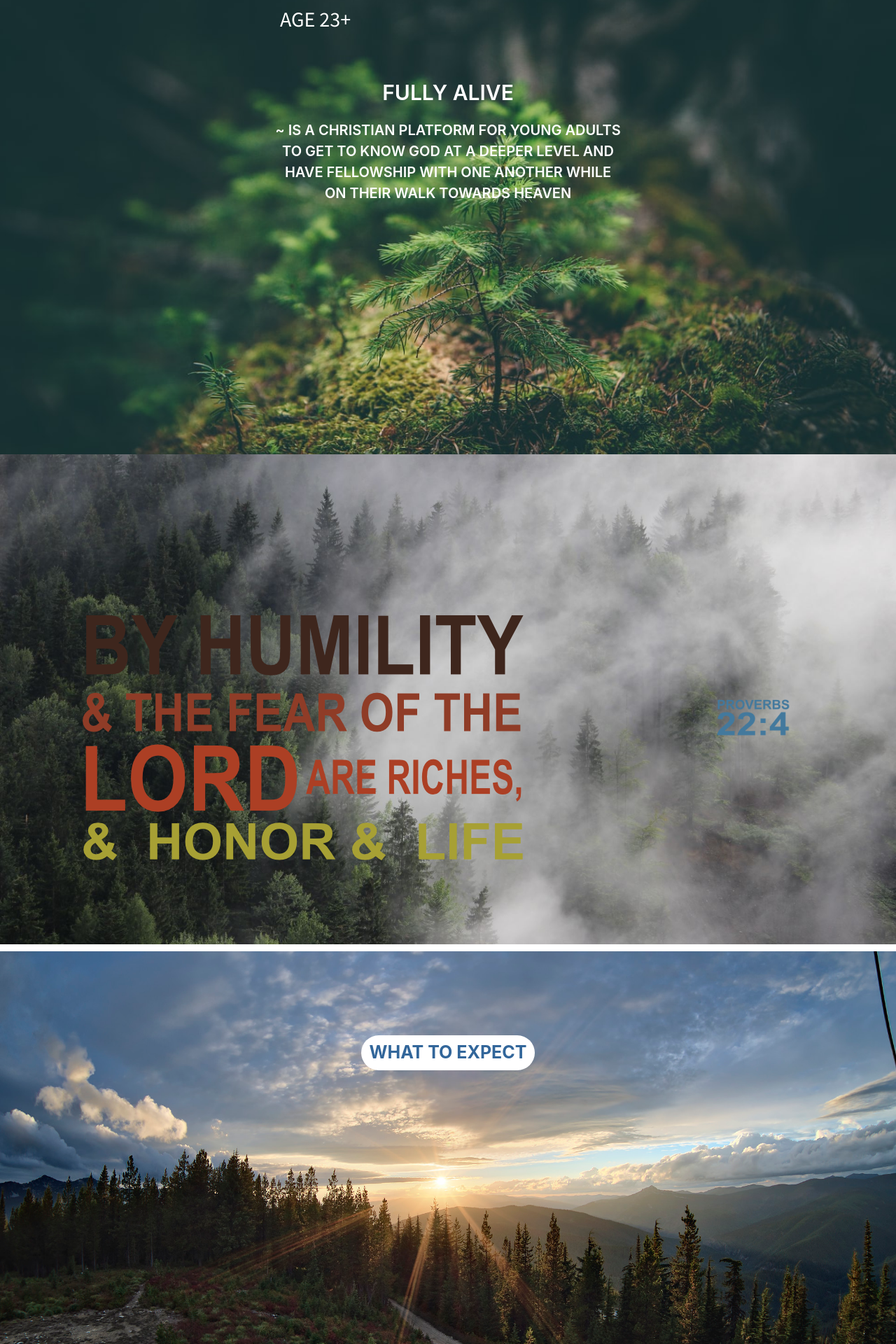
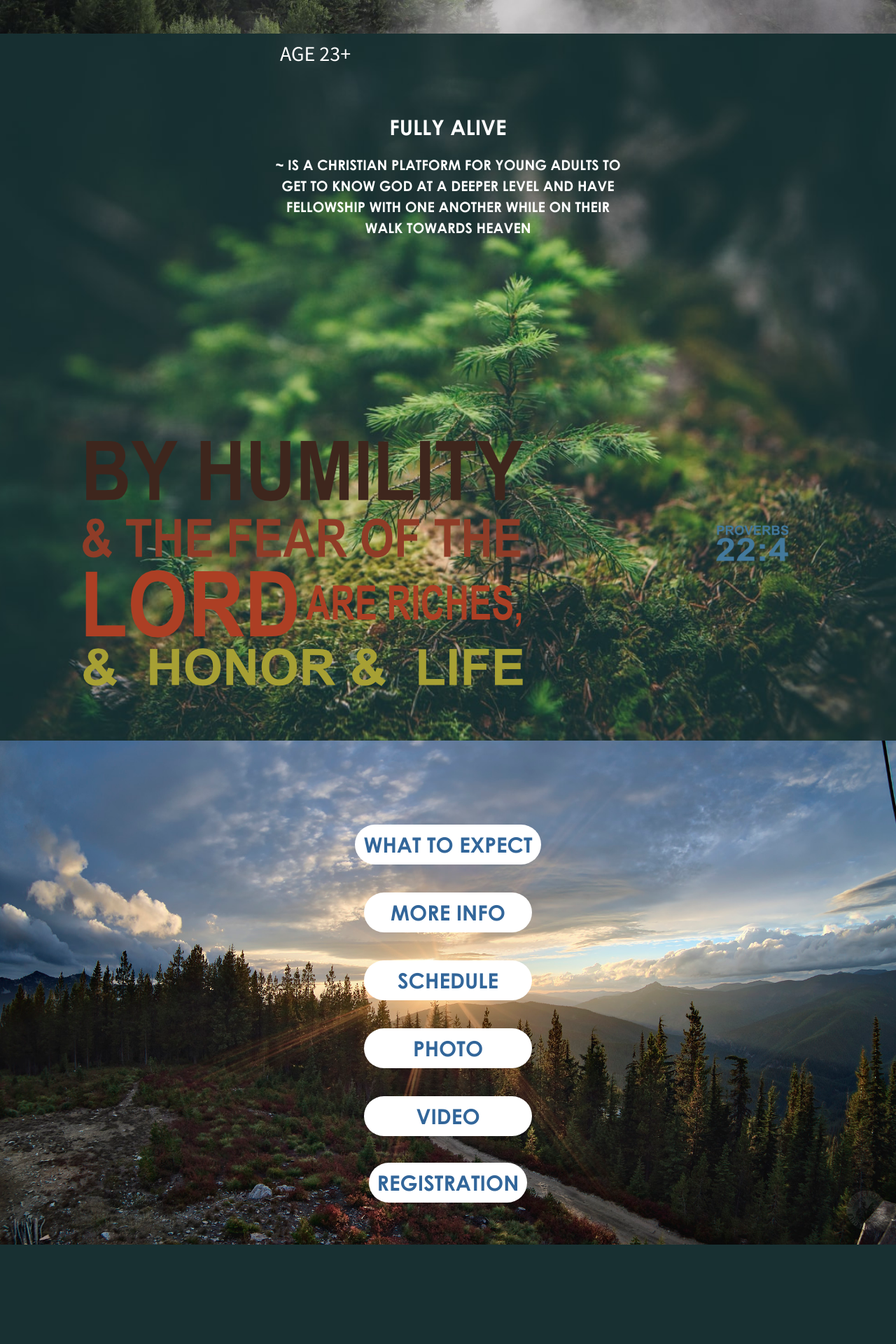
Before and after one commit to MPikDev/fullyaliveretreat, a Django app: page /olga in a window 1280 px wide. Shown: the part 672-2592 px from the top of the page at 70% size. After the commit the page ends 2450 px from the top, so only its background shows below. Run offline with Django 3.2, Linux system fonts and the light colour scheme; some libraries are stand-ins or nearby versions.

Commit message:
round 2, added some opacity and changed the pic for moreinfo etc, and changed the home page layout

```diff
--- a/static/registration/style.css
+++ b/static/registration/style.css
@@ -671,7 +671,8 @@ body, html {
     background-position: center;
     background-repeat: repeat;
     background-size: cover;
-    background-image: url("main.jpg")
+    /*background-image: url("main.jpg")*/
+    background-image: url("main_test.jpeg")
 }
 
 .paid-title {
@@ -683,7 +684,9 @@ body, html {
 
 .successBox {
     margin-top: 28%;
-    background: white;
+    /*background: white;*/
+    /*opacity: 80%;*/
+    background: rgba(255, 255, 255, 0.8);
 }
 
 .button-row {
@@ -745,7 +748,8 @@ body, html {
 
 .moreinfoBox {
     margin-top: 50px;
-    background: white;
+    background: rgba(255, 255, 255, 0.8);
+    /*opacity: 80%;*/
 }
 
 .signupBox {
@@ -1201,3 +1205,16 @@ body, html {
     border-bottom-style: none;
     border-left-style: none;
 }
+
+.olga-pic-main {
+    background: url('3_test.jpg') center / cover no-repeat;
+    min-height: 90%;
+}
+.olga-pic-verse-statement {
+    background: url('2_test.jpg') center / cover no-repeat;
+    min-height: 90%;
+}
+.olga-pic-buttom {
+    background: url('4_test.jpg') center / cover no-repeat;
+    min-height: 90%;
+}
--- a/templates/olga.html
+++ b/templates/olga.html
@@ -7,18 +7,17 @@
     <meta charset="utf-8">
     <meta name="viewport" content="width=device-width, initial-scale=1.0, shrink-to-fit=no">
     <title>FullyAliveCamp</title>
-    <link rel="stylesheet" href="{% static 'registration/style.css' %}"/>
     <link rel="stylesheet" href="{% static 'registration/assets/bootstrap/css/bootstrap.min.css' %}"/>
     <link rel="stylesheet" href="{% static 'registration/assets/css/Features-Blue.css' %}"/>
     <link rel="stylesheet" href="{% static 'registration/assets/css/Header-Blue.css' %}"/>
     <link rel="stylesheet" href="{% static 'registration/assets/css/styles.css' %}"/>
     <link rel="stylesheet" href="https://fonts.googleapis.com/css?family=Source+Sans+Pro:300,400,700">
+    <link rel="stylesheet" href="{% static 'registration/style.css' %}"/>
 
 </head>
 
 <body>
-<header class="header-blue"
-        style="background: url('{% static "registration/main_test.jpeg" %}') center / cover no-repeat;min-height: 660px;">
+<header class="header-blue olga-pic-main">
 
     <nav class="navbar navbar-dark navbar-expand-md navigation-clean-search">
         <div class="container-fluid">
@@ -88,8 +87,7 @@
     </div>
 
 </header>
-<section class="features-blue"
-         style="min-height: 650px;background: url('{% static "registration/ 2_test.jpg" %}') center / cover no-repeat;">
+<section class="features-blue olga-pic-verse-statement">
 
     <div class="container">
 
@@ -103,10 +101,7 @@
                 THEIR WALK TOWARDS HEAVEN</p>
         </div>
     </div>
-</section>
-<section class="features-blue"
-         style="min-height: 700px;background: url('{% static "registration/3_test.jpg" %}') center / cover no-repeat;">
-    <div class="container">
+        <div class="container">
         <img class="img-fluid" src='{% static "registration/assets/img/verse.png" %}'
              style="min-height: 200px;min-width: 300px;margin: -4px;margin-top: 200px;">
         <img
@@ -114,18 +109,31 @@
                 style="min-width: 100px;margin: -4px;margin-top: 117px;max-height: 58px;margin-left: 215px;">
     </div>
 </section>
-<section class="features-blue"
-         style="min-height: 700px;background: url('{% static "registration/4_test.jpg" %}') center / cover no-repeat;">
-    <div class="container " style="margin-top: 10px;border-style: none; text-align: center;">
-        <a class="btn btn-primary active" role="button"
-           style="margin-top: 120px;background: #FFFFFF;border-radius: 50px;font-weight: bold;max-width: 300px;min-height: 40px;font-size: 25PX;color: #32669a;text-align: center;min-width: 240px;border-top-style: none;border-right-style: none;border-bottom-style: none;border-left-style: none;"
-           onclick="window.location.href = '/fellowship';">WHAT
-            TO EXPECT</a></div>
-</section>
-<section class="features-blue"
-         style="min-height: 700px;background: url('{% static "registration/5_test.jpg" %}') center / cover no-repeat;">
-    <div class="container" style="margin-top: 10px; text-align: center; height: 600px; width: 400px;">
-        <a class="btn btn-primary active" role="button"  style="margin-top: 120px;background: #ffffff;border-radius: 50px;font-weight: bold;max-width: 300px;min-height: 40px;font-size: 30px;color: #32669a;text-align: center;min-width: 240px;border-top-style: none;border-right-style: none;border-bottom-style: none;border-left-style: none;" onclick="window.location.href = '/infotwo';">MORE
+{#<section class="features-blue"#}
+{#         style="min-height: 700px;background: url('{% static "registration/3_test.jpg" %}')  center / cover no-repeat;     background-size: contain;">#}
+{#    <div class="container">#}
+{#        <img class="img-fluid" src='{% static "registration/assets/img/verse.png" %}'#}
+{#             style="min-height: 200px;min-width: 300px;margin: -4px;margin-top: 200px;">#}
+{#        <img#}
+{#                class="img-fluid" src='{% static "registration/assets/img/passage.png" %}'#}
+{#                style="min-width: 100px;margin: -4px;margin-top: 117px;max-height: 58px;margin-left: 215px;">#}
+{#    </div>#}
+{#</section>#}
+{#<section class="features-blue"#}
+{#         style="min-height: 700px;background: url('{% static "registration/4_test.jpg" %}') center / cover no-repeat;">#}
+{#    <div class="container " style="margin-top: 10px;border-style: none; text-align: center;">#}
+{#        <a class="btn btn-primary active" role="button"#}
+{#           style="margin-top: 120px;background: #FFFFFF;border-radius: 50px;font-weight: bold;max-width: 300px;min-height: 40px;font-size: 25PX;color: #32669a;text-align: center;min-width: 240px;border-top-style: none;border-right-style: none;border-bottom-style: none;border-left-style: none;"#}
+{#           onclick="window.location.href = '/fellowship';">WHAT#}
+{#            TO EXPECT</a></div>#}
+{#</section>#}
+<section class="features-blue olga-pic-buttom">
+    <div class="container" style=" text-align: center; height: 600px; width: 400px;">
+
+        <a class="btn btn-primary active" role="button"  style="margin-top: 120px;background: #ffffff;border-radius: 50px;font-weight: bold;max-width: 300px;min-height: 40px;font-size: 30px;color: #32669a;text-align: center;min-width: 240px;border-top-style: none;border-right-style: none;border-bottom-style: none;border-left-style: none;" onclick="window.location.href = '/fellowship';">WHAT
+           TO EXPECT</a>
+
+        <a class="btn btn-primary active" role="button"  style="margin-top: 40px;background: #ffffff;border-radius: 50px;font-weight: bold;max-width: 300px;min-height: 40px;font-size: 30px;color: #32669a;text-align: center;min-width: 240px;border-top-style: none;border-right-style: none;border-bottom-style: none;border-left-style: none;" onclick="window.location.href = '/infotwo';">MORE
         INFO</a>
         <a class="btn btn-primary active" role="button" style="margin-top: 40px;background: #ffffff;border-radius: 50px;font-weight: bold;max-width: 300px;min-height: 40px;font-size: 30px;color: #32669a;text-align: center;min-width: 240px;border-top-style: none;border-right-style: none;border-bottom-style: none;border-left-style: none;"  onclick="window.location.href = 'schedule';">SCHEDULE</a>
         <a class="btn btn-primary active" role="button"  style="margin-top: 40px;background: #ffffff;border-radius: 50px;font-weight: bold;max-width: 400px;min-height: 40px;font-size: 30px;color: #32669a;text-align: center;min-width: 240px;border-top-style: none;border-right-style: none;border-bottom-style: none;border-left-style: none;"  onclick="window.location.href = 'photos';">PHOTO</a>
```
Also changed, not shown: static/registration/2_test.jpg (renamed from static/registration/ 2_test.jpg).
